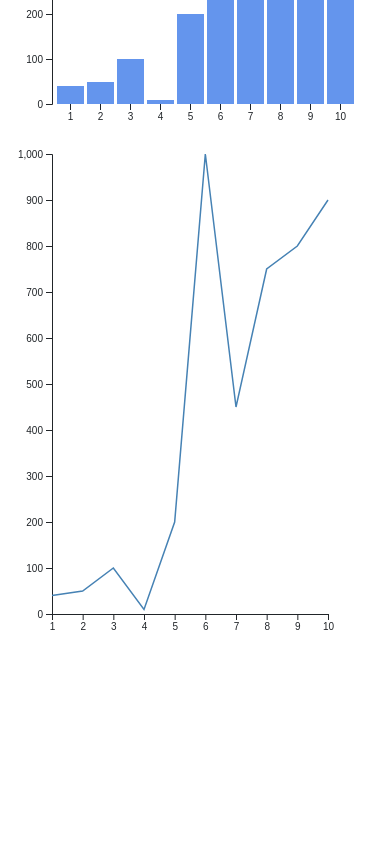
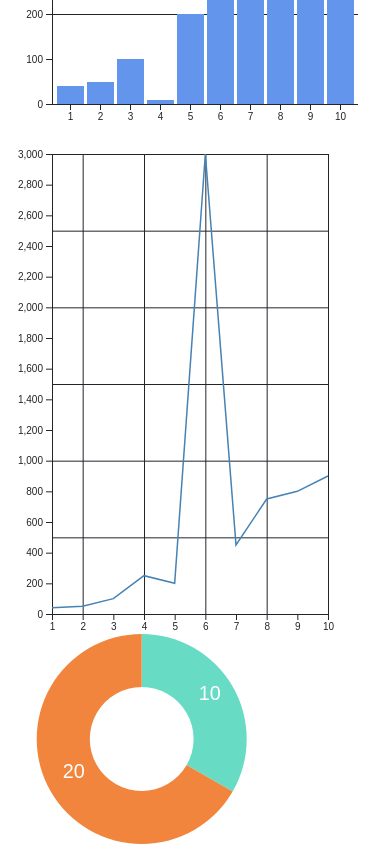
Before and after one commit to Prabanjan-Nambi/D3.js, a plain HTML site: page index.html in a window 390 px wide. Shown: the part 366-1210 px from the top of the page. Before the commit the page ends 1000 px from the top, so only its background shows below. Drawn offline with nearby package versions, Linux system fonts and the light colour scheme.

Commit message:
Responsive line, bar & doughnut chart using D3.js

```diff
--- a/index.html
+++ b/index.html
@@ -45,6 +45,9 @@
             </div>
             <div class="col-md-6">
                 <svg id="lineChart" width="100%" height="500px"></svg>
+            </div>
+            <div class="col-md-6">
+                <div id="doughNutChart">
                 </div>
             </div>
         </div>
@@ -116,6 +119,8 @@
             var g = svg.append("g")
                 .attr("transform", "translate(" + margin.left + "," + margin.top + ")");
 
+            var yBarGridGroup = g.append("g");
+
             g.append("g")
                 .attr("class", "axis axis--x");
 
@@ -126,12 +131,23 @@
 
             function draw() {
 
+                // gridlines in y axis function
+                function makeYgridlines() {
+                    return d3.axisLeft(y)
+                        .ticks(5)
+                }
+
                 var bounds = svg.node().getBoundingClientRect(),
                     width = bounds.width - margin.left - margin.right,
                     height = bounds.height - margin.top - margin.bottom;
 
                 x.rangeRound([0, width]);
                 y.rangeRound([height, 0]);
+
+                yBarGridGroup.call(makeYgridlines()
+                    .tickSize(-width)
+                    .tickFormat("")
+                )
 
                 g.select(".axis--x")
                     .attr("transform", "translate(0," + height + ")")
@@ -220,6 +236,8 @@
             var lineGroup = lineInnerSvg.append("g");
             var lineXGroup = lineGroup.append("g");
             var lineYGroup = lineGroup.append("g");
+            var xGridGroup = lineGroup.append("g").attr("class", "grid");
+            var yGridGroup = lineGroup.append("g").attr("class", "grid");
             var linePath = lineGroup.append("path");
             var lineX = d3.scaleLinear();
             var lineY = d3.scaleLinear();
@@ -228,6 +246,18 @@
 
             // Now I can use this dataset:
             function drawLineChart() {
+                // gridlines in x axis function
+                function makeXgridlines() {
+                    return d3.axisBottom(lineX)
+                        .ticks(5)
+                }
+
+                // gridlines in y axis function
+                function makeYgridlines() {
+                    return d3.axisLeft(lineY)
+                        .ticks(5)
+                }
+
                 linePath.datum([]);
 
                 var bounds = lineSvg.node().getBoundingClientRect();
@@ -236,6 +266,15 @@
 
                 lineX.range([0, width]);
                 lineY.range([height, 0]);
+
+                xGridGroup.attr("transform", "translate(0," + height + ")").call(makeXgridlines()
+                    .tickSize(-height)
+                    .tickFormat("")
+                );
+                yGridGroup.call(makeYgridlines()
+                    .tickSize(-width)
+                    .tickFormat("")
+                )
 
                 lineXGroup
                     .attr("transform", "translate(0," + height + ")")
@@ -279,13 +318,13 @@
                 "trends": 100
             }, {
                 "week": 4,
-            "trends": 10
+                "trends": 250
             }, {
                 "week": 5,
                 "trends": 200
             }, {
                 "week": 6,
-            "trends": 1000
+                "trends": 3000
             }, {
                 "week": 7,
                 "trends": 450
@@ -301,6 +340,86 @@
             }]);
 
 
+
+            var doughNutData = undefined;
+            var doughNutSVG = d3.select('#doughNutChart').append("svg").style('height', '210px');
+            var doughNutGroup = doughNutSVG.append("g");
+            var doughNutMargin = { top: 10, right: 30, bottom: 30, left: 60 };
+            var doughNutColor = {
+                "Abulia": "#68DBC5",
+                "Betelgeuse": "#F1853D"
+            }
+
+            function drawDoughNut() {
+                var bounds = doughNutSVG.node().getBoundingClientRect();
+                var width = bounds.width - doughNutMargin.left - doughNutMargin.right;
+                var height = bounds.height - doughNutMargin.top - doughNutMargin.bottom;
+                var radius = Math.min(width, height) / 2;
+                var donutWidth = width * 0.2047;
+
+                doughNutSVG
+                    .attr('width', '100%')
+                    .attr('height', '100%');
+                doughNutSVG.attr('viewBox', (-(width) / 2) + ' ' + (-(height) / 2) + ' ' + width + ' ' + height)
+                    .attr('preserveAspectRatio', 'xMinYMin');
+
+                var arc = d3.arc()
+                    .innerRadius(radius - donutWidth)
+                    .outerRadius(radius);
+
+                var pie = d3.pie()
+                    .value(function (d) { return d.count; })
+                    .sort(null);
+
+                var path = doughNutSVG.selectAll('path')
+                    .data(pie(doughNutData))
+                    .enter()
+                    .append('path')
+                    .attr('d', arc)
+                    .attr('fill', function (d, i) {
+                        return doughNutColor[d.data.label];
+                    });
+
+                path.transition()
+                    .duration(1000)
+                    .attrTween('d', function (d) {
+                        var interpolate = d3.interpolate({ startAngle: 0, endAngle: 0 }, d);
+                        return function (t) {
+                            return arc(interpolate(t));
+                        };
+                    });
+
+                doughNutSVG.selectAll('text')
+                    .data(pie([]))
+
+                var text = doughNutSVG.selectAll('text')
+                    .data(pie(doughNutData))
+                    .enter()
+                    .append("text")
+                    .transition()
+                    .duration(1100)
+                    .attr("transform", function (d) {
+                        return "translate(" + arc.centroid(d) + ")";
+                    })
+                    .attr("text-anchor", "middle")
+                    .text(function (d) {
+                        return d.data.count;
+                    })
+                text.attr('fill', 'white');
+            }
+            function loadDataForDoughNut(data) {
+                doughNutData = data;
+                drawDoughNut();
+            }
+            loadDataForDoughNut([
+                { label: 'Abulia', count: 10 },
+                { label: 'Betelgeuse', count: 20 }
+            ]);
+            window.addEventListener('resize', drawDoughNut)
+
+
+
+
         </script>
 </body>
 
```
Lines whose indentation alone changed are shown as unchanged.
